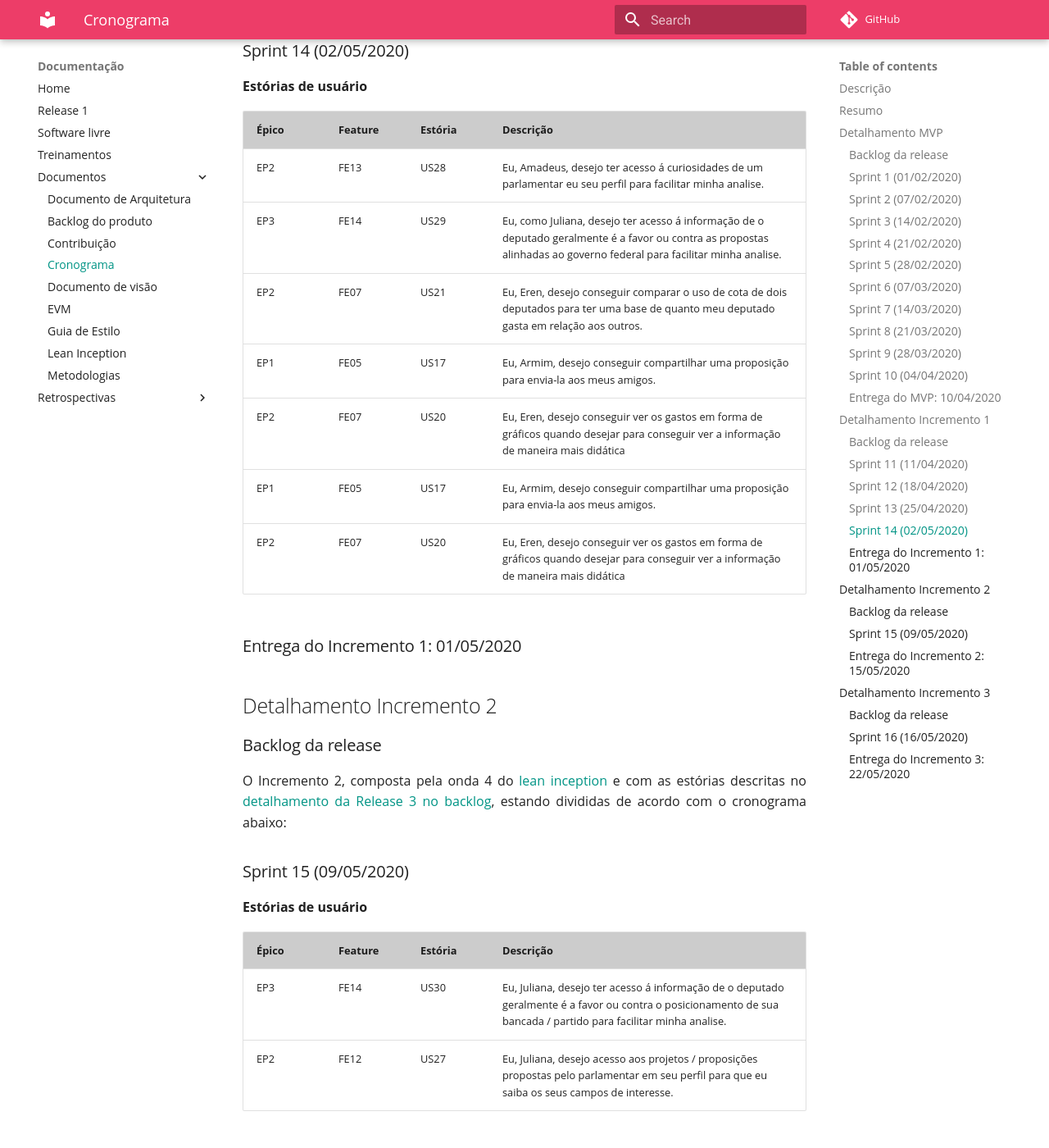
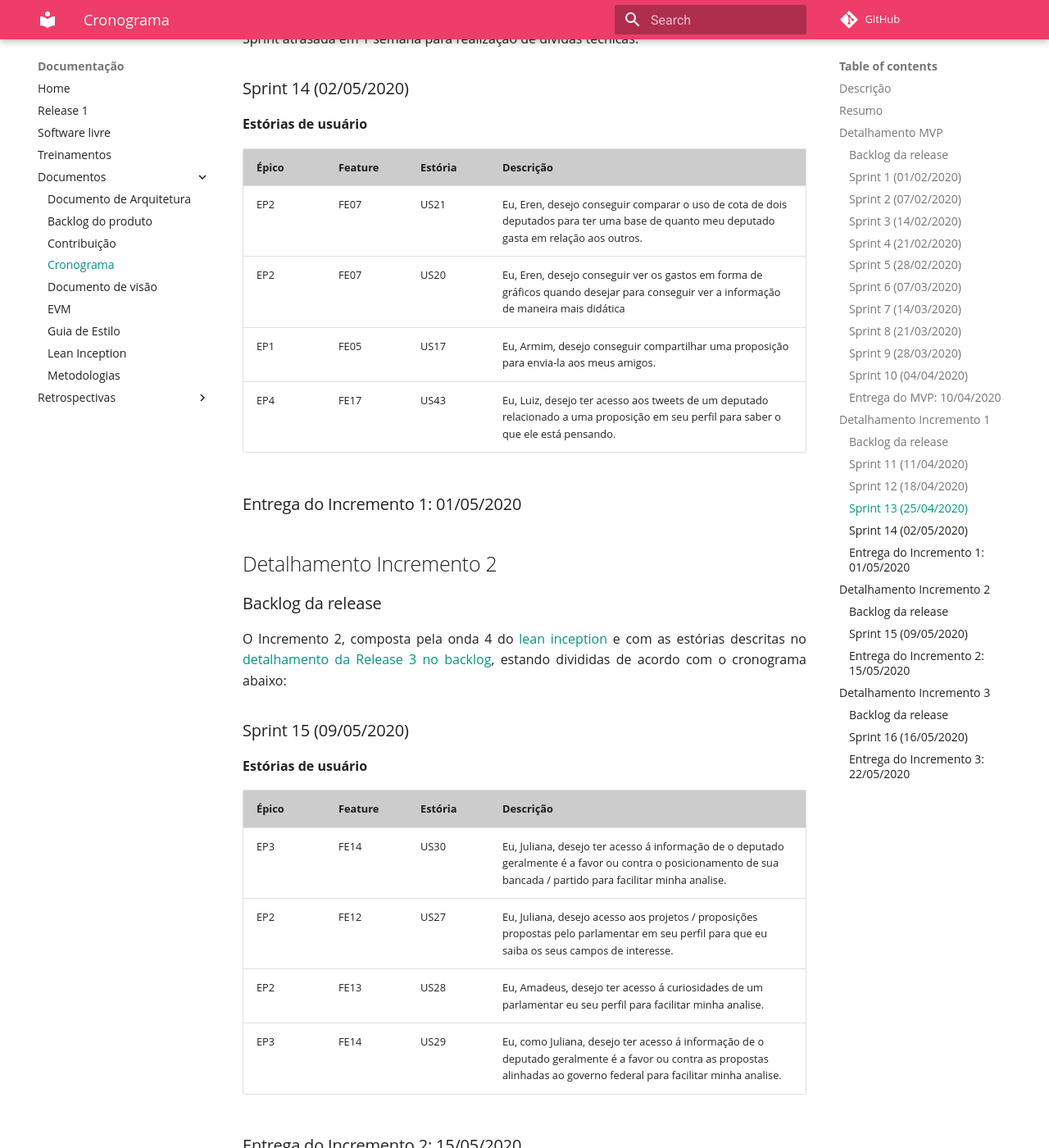
Before and after one commit to parlamentaqui/documentacao, an MkDocs documentation site: the page built from docs/Documentos/cronograma_do_produto.md, in a window 1280 px wide and 1400 px high, scrolled down 7959 px. Shown: the whole window at 82% size. Built offline with MkDocs 1.6.1 and Material for MkDocs 9.7.7, drawn with Linux system fonts in a browser that asks for light colours; comment, search, counter and statistics services are not loaded; some of the changed text lies outside the part shown.

Commit message:
Atualizando cronograma para o incremento 1

```diff
--- a/docs/Documentos/cronograma_do_produto.md
+++ b/docs/Documentos/cronograma_do_produto.md
@@ -203,13 +204,11 @@ Sprint atrasada em 1 semana para realização de dívidas técnicas.
 
 |Épico|Feature|Estória|Descrição|
 |-|-|-|-|
-|EP2|FE13|US28|Eu, Amadeus, desejo ter acesso á curiosidades de um parlamentar eu seu perfil para facilitar minha analise. |
-|EP3|FE14|US29|Eu, como Juliana, desejo ter acesso á informação de o deputado geralmente é a favor ou contra as propostas alinhadas ao governo federal para facilitar minha analise.|
 |EP2|FE07|US21|Eu, Eren, desejo conseguir comparar o uso de cota de dois deputados para ter uma base de quanto meu deputado gasta em relação aos outros.|
-|EP1|FE05|US17|Eu, Armim, desejo conseguir compartilhar uma proposição para envia-la aos meus amigos.|
 |EP2|FE07|US20|Eu, Eren, desejo conseguir ver os gastos em forma de gráficos quando desejar para conseguir ver a informação de maneira mais didática|
 |EP1|FE05|US17|Eu, Armim, desejo conseguir compartilhar uma proposição para envia-la aos meus amigos.|
-|EP2|FE07|US20|Eu, Eren, desejo conseguir ver os gastos em forma de gráficos quando desejar para conseguir ver a informação de maneira mais didática|
+|EP4|FE17|US43|Eu, Luiz, desejo ter acesso aos tweets de um deputado relacionado a uma proposição em seu perfil para saber o que ele está pensando.|
+
 
 ### Entrega do Incremento 1: 01/05/2020
 
@@ -226,6 +225,8 @@ O Incremento 2, composta pela onda 4 do [lean inception](./lean_inception.md) e
 |-|-|-|-|
 |EP3|FE14|US30|Eu, Juliana, desejo ter acesso á informação de o deputado geralmente é a favor ou contra o posicionamento de sua bancada / partido para facilitar minha analise.|
 |EP2|FE12|US27|Eu, Juliana, desejo acesso aos projetos / proposições propostas pelo parlamentar em seu perfil para que eu saiba os seus campos de interesse.|
+|EP2|FE13|US28|Eu, Amadeus, desejo ter acesso á curiosidades de um parlamentar eu seu perfil para facilitar minha analise. |
+|EP3|FE14|US29|Eu, como Juliana, desejo ter acesso á informação de o deputado geralmente é a favor ou contra as propostas alinhadas ao governo federal para facilitar minha analise.|
 
 ### Entrega do Incremento 2: 15/05/2020
 
```
Also changed, not shown: other parts of docs/Documentos/cronograma_do_produto.md (+1 -0 lines).
